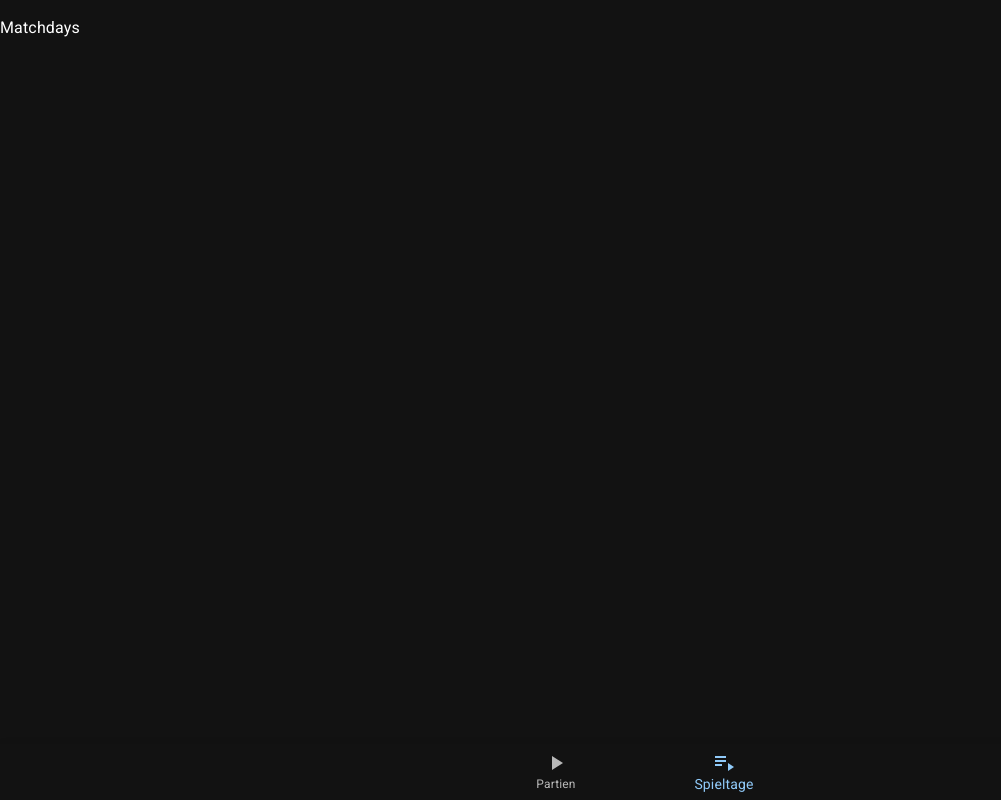
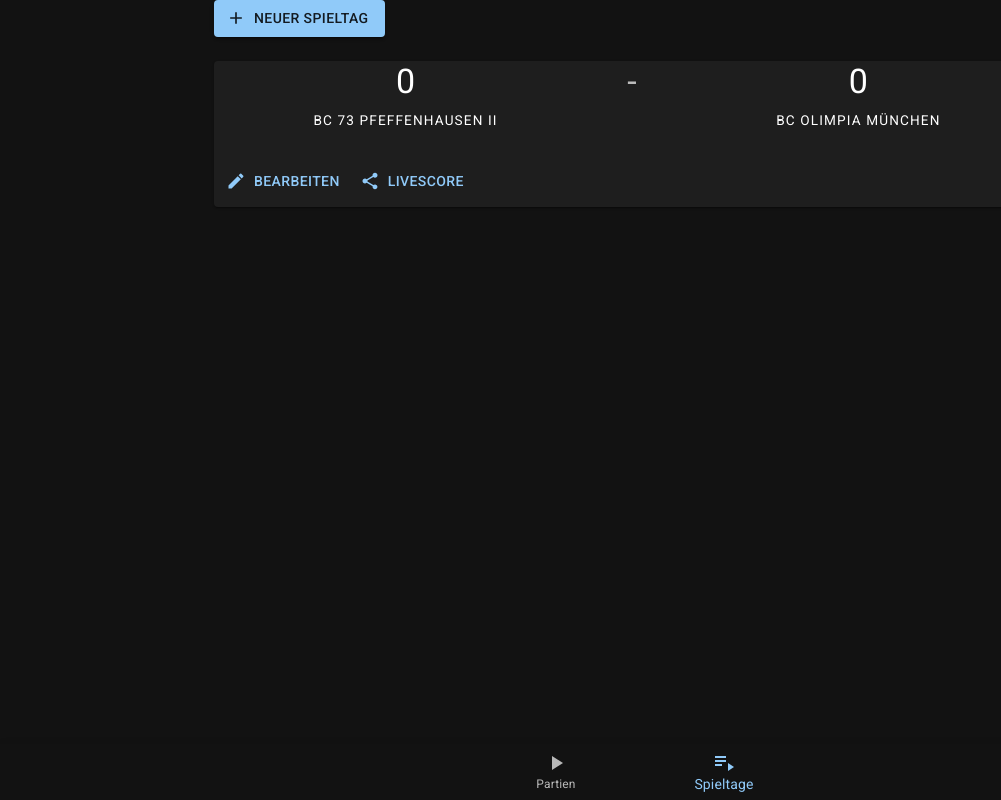
Before and after one commit to sbutz/poolscore, a React (Create React App) app: page /matchdays in a window 1280 px wide. Shown: the whole page, without its empty margins (0-1001 px from the left). Built offline with nearby package versions, Linux system fonts and the light colour scheme; no server answers; sample sign-in values are in the browser's storage.

Commit message:
Add matchday list

```diff
--- a/src/lib/Game.ts
+++ b/src/lib/Game.ts
@@ -14,5 +14,19 @@ export interface Game {
   id: string;
   names: PlayerNames
   mode: Mode;
+  // TODO: doppel?
+  // TODO: raceTo
+  // TODO: start/end?
   state: State
 }
+
+export namespace Game {
+  export function isFinished(game: Game): boolean {
+    // TODO: implement
+    return false;
+  }
+  export function getWinner(game: Game): 'home' | 'guest' | undefined {
+    // TODO: implement
+    return undefined;
+  }
+}
--- /dev/null
+++ b/src/lib/Matchday.ts
@@ -0,0 +1,23 @@
+import { Game } from './Game';
+
+interface ClubNames {
+  home: string;
+  guest: string;
+}
+
+export interface Matchday {
+  id: string;
+  names: ClubNames;
+  games: Game[];
+}
+
+export namespace Matchday {
+  export function getScore(matchday: Matchday, team: 'home' | 'guest'): number {
+    return matchday.games.reduce((acc, game) => {
+      if (Game.isFinished(game) && Game.getWinner(game) === team) {
+        return acc + 1;
+      }
+      return acc;
+    }, 0);
+  }
+}
--- a/src/views/Games.tsx
+++ b/src/views/Games.tsx
@@ -1,5 +1,5 @@
 import {
-  Button, Card, CardActions, CardContent, Container, Stack, Typography,
+  Button, Card, CardActions, CardContent, Stack, Typography,
 } from '@mui/material';
 import { PlayArrow } from '@mui/icons-material';
 import Grid from '@mui/material/Unstable_Grid2';
@@ -35,7 +35,6 @@ function GameCard({
             </Stack>
           </Grid>
         </Grid>
-
       </CardContent>
       <CardActions>
         <Button
@@ -72,13 +71,11 @@ const games = [
 
 export default function Games() {
   return (
-    <Container maxWidth="md">
     <Stack spacing={3}>
       {games.map((game: Game) => (
       // eslint-disable-next-line react/jsx-props-no-spreading
         <GameCard key={game.id} {...game} />
       ))}
     </Stack>
-    </Container>
   );
 }
--- a/src/views/MainLayout.tsx
+++ b/src/views/MainLayout.tsx
@@ -1,6 +1,6 @@
 import { PlayArrow, PlaylistPlay } from '@mui/icons-material';
 import {
-  BottomNavigation, BottomNavigationAction, Paper, Stack,
+  BottomNavigation, BottomNavigationAction, Container, Paper, Stack,
 } from '@mui/material';
 import { Link, Outlet, useLocation } from 'react-router-dom';
 
@@ -31,7 +31,9 @@ function NavBar() {
 export default function MainLayout() {
   return (
     <Stack height="100vh">
-      <Outlet />
+      <Container maxWidth="md">
+        <Outlet />
+      </Container>
       <NavBar />
     </Stack>
   );
--- a/src/views/Matchdays.tsx
+++ b/src/views/Matchdays.tsx
@@ -1,7 +1,77 @@
+import {
+  Button, Card, CardActions, CardContent, Fab, Grid, Stack,
+  Typography,
+} from '@mui/material';
+import { Add, Edit, Share } from '@mui/icons-material';
+import { Link } from 'react-router-dom';
+import { Matchday } from '../lib/Matchday';
+
+function MatchdayCard(m: Matchday) {
+  const { id, names } = m;
+  return (
+    <Card>
+      <CardContent>
+        <Stack direction="row" spacing={1}>
+          <Typography color="text.secondary" mb={3} />
+        </Stack>
+
+        <Grid container spacing={2}>
+          <Grid xs={5.5}>
+            <Stack direction={{ xs: 'column-reverse', md: 'column-reverse' }} spacing={{ xs: 0, md: 0 }} justifyContent="center" textAlign="center">
+              <Typography variant="overline" fontSize="0.85rem">{names.home}</Typography>
+              <Typography variant="h4">{Matchday.getScore(m, 'home')}</Typography>
+            </Stack>
+          </Grid>
+          <Grid xs={1} textAlign="center">
+            <Typography variant="h4" color="text.secondary">-</Typography>
+          </Grid>
+          <Grid xs={5.5}>
+            <Stack direction={{ xs: 'column', md: 'column' }} spacing={{ xs: 0, md: 0 }} justifyContent="center" textAlign="center">
+              <Typography variant="h4">{Matchday.getScore(m, 'guest')}</Typography>
+              <Typography variant="overline" fontSize="0.85rem">{names.guest}</Typography>
+            </Stack>
+          </Grid>
+        </Grid>
+      </CardContent>
+      <CardActions>
+        <Button
+          startIcon={<Edit />}
+          onClick={() => { console.log(id); }}
+        >
+          Bearbeiten
+        </Button>
+        <Button
+          startIcon={<Share />}
+          onClick={() => { console.log(id); }}
+        >
+          Livescore
+        </Button>
+      </CardActions>
+    </Card>
+  );
+}
+
+const matchdays : Matchday[] = [
+  { id: '1', names: { home: 'BC 73 Pfeffenhausen II', guest: 'BC Olimpia München' }, games: [] },
+];
+
 export default function Matchdays() {
   return (
-    <p>
-      Matchdays
-    </p>
+    <Stack spacing={3}>
+      <div>
+        <Button
+          variant="contained"
+          startIcon={<Add />}
+          component={Link}
+          to="/matchdays/new"
+        >
+          Neuer Spieltag
+        </Button>
+      </div>
+      {matchdays.map((matchday: Matchday) => (
+        // eslint-disable-next-line react/jsx-props-no-spreading
+        <MatchdayCard key={matchday.id} {...matchday} />
+      ))}
+    </Stack>
   );
 }
```
Lines whose indentation alone changed are shown as unchanged.
